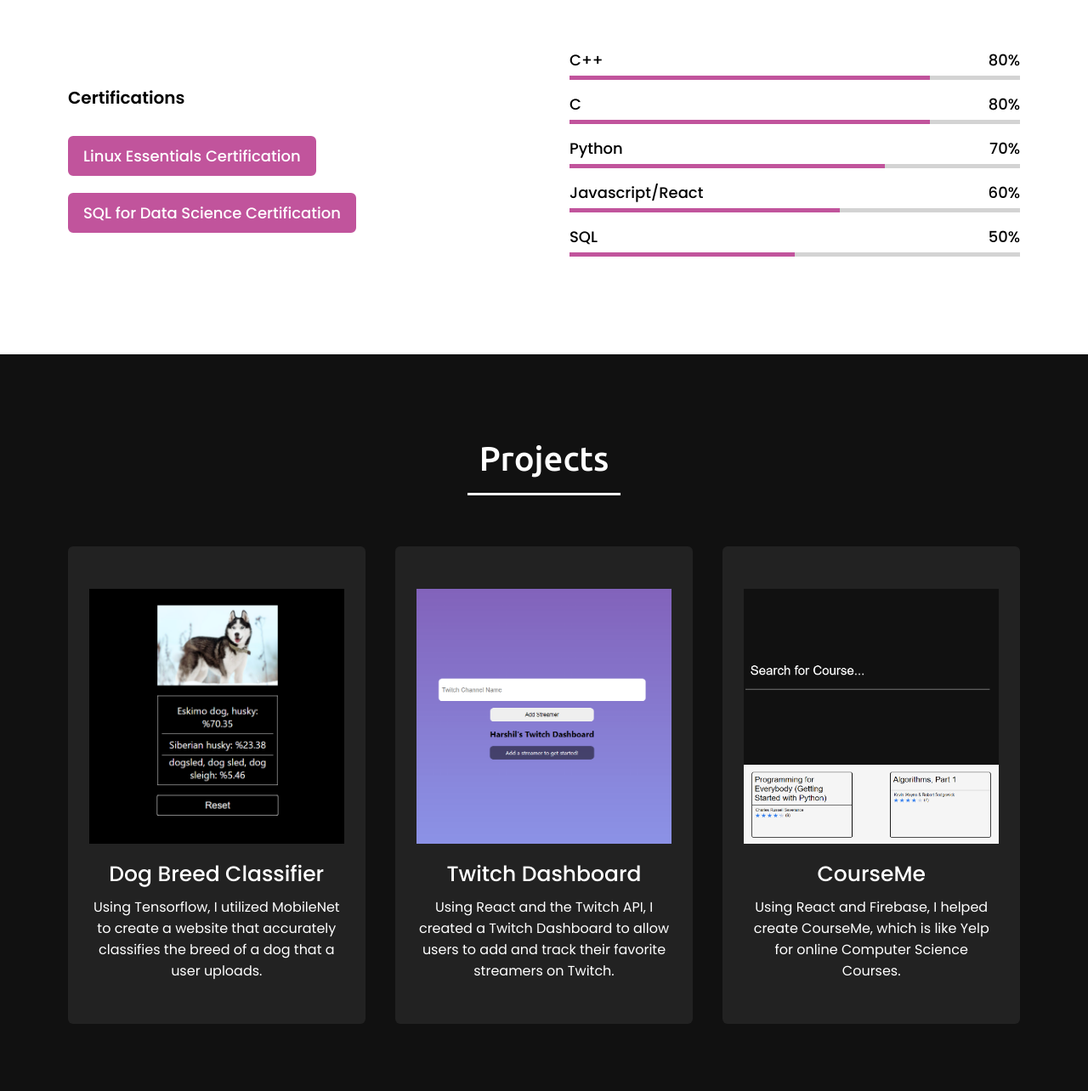
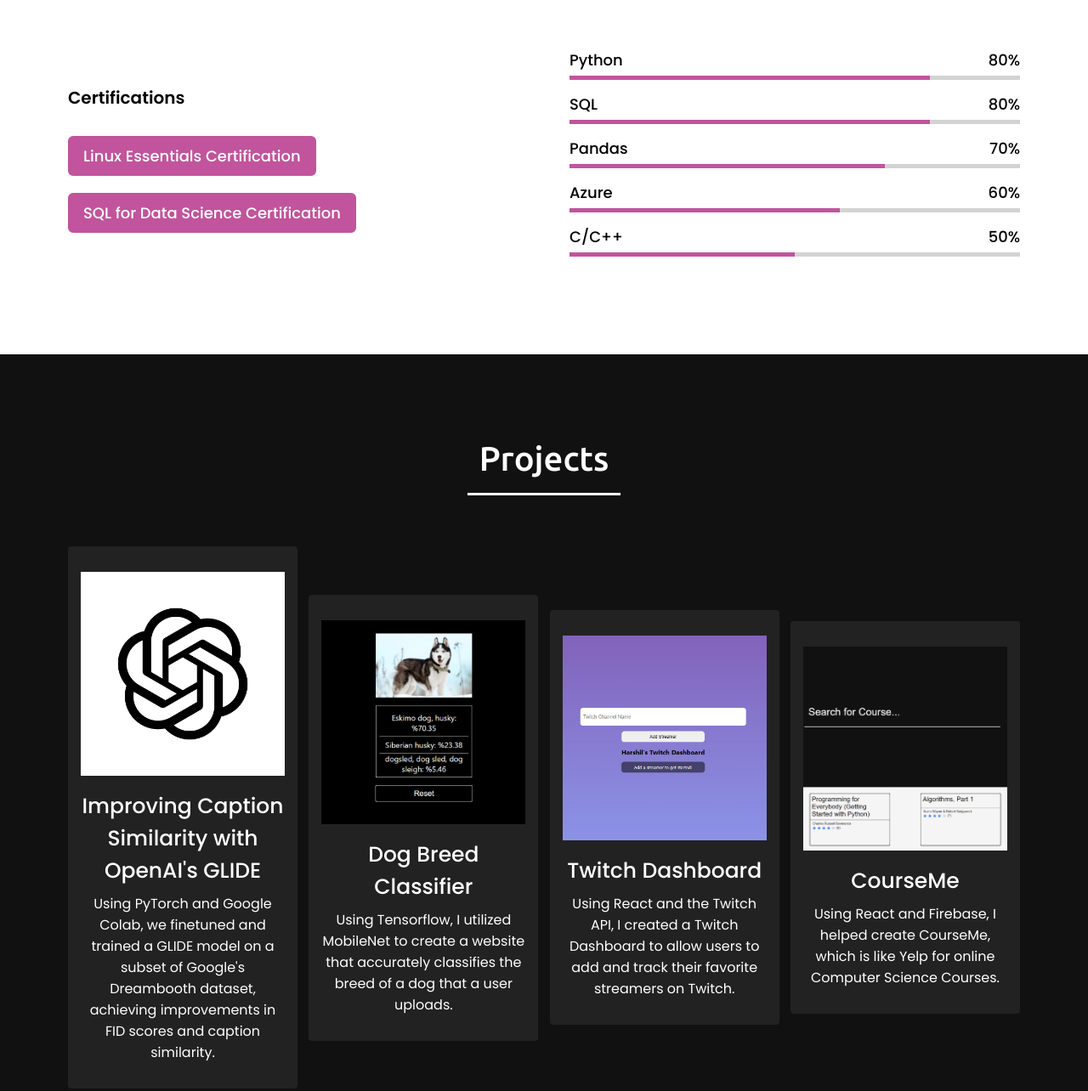
Before and after one commit to HarshilBhullar/HarshilBhullar.github.io, a plain HTML site: page index.html in a window 1280 px wide. Shown: the part 1702-2986 px from the top of the page at 85% size. Drawn offline with nearby package versions, Linux system fonts and the light colour scheme.

Commit message:
updated for 2024!

```diff
--- a/index.html
+++ b/index.html
@@ -1,5 +1,4 @@
 <!DOCTYPE html>
-<!-- Created By CodingNepal -->
 <html lang="en">
 <head>
     <meta charset="UTF-8">
@@ -50,14 +49,17 @@
                     <img src="media/self.jpg" alt="">
                 </div>
                 <div class="column right">
-                    <div class="text">I'm Harshil and I'm a 3rd year Computer Science major at UCLA.</div>
-                    <p>I am interested in developing software that utilizes Machine Learning and Data Science. I am currently looking for a Summer 2022 Software Engineering or Data Science internship!</p>
+                    <div class="text">I'm Harshil and I'm a Masters student studying Computer Science, with an emphasis on ML and Big Data, at UCLA.</div>
+                    <p>I am interested in developing software that utilizes Machine Learning and Big Data. I am currently looking for a full time role as a Data Analyst, Data Scientist, Data Engineer, or similar!</p>
                     <a href="media/resume.pdf">Resume</a>
                     <a href="https://github.com/HarshilBhullar">
                         <i class="fab fa-github fa-lg"></i>
                     </a>
                     <a href="https://www.linkedin.com/in/harshil-bhullar/">
                         <i class="fab fa-linkedin fa-lg"></i>
+                    </a>
+                    <a href="mailto:bhullarharshil@gmail.com">
+                        <i class="fa fa-envelope fa-lg"></i>
                     </a>
                 </div>
             </div>
@@ -80,35 +82,35 @@
                 <div class="column right">
                     <div class="bars">
                         <div class="info">
-                            <span>C++</span>
+                            <span>Python</span>
                             <span>80%</span>
                         </div>
                         <div class="line html"></div>
                     </div>
                     <div class="bars">
                         <div class="info">
-                            <span>C</span>
+                            <span>SQL</span>
                             <span>80%</span>
                         </div>
-                        <div class="line css"></div>
+                        <div class="line html"></div>
                     </div>
                     <div class="bars">
                         <div class="info">
-                            <span>Python</span>
+                            <span>Pandas</span>
                             <span>70%</span>
                         </div>
                         <div class="line js"></div>
                     </div>
                     <div class="bars">
                         <div class="info">
-                            <span>Javascript/React</span>
+                            <span>Azure</span>
                             <span>60%</span>
                         </div>
                         <div class="line php"></div>
                     </div>
                     <div class="bars">
                         <div class="info">
-                            <span>SQL</span>
+                            <span>C/C++</span>
                             <span>50%</span>
                         </div>
                         <div class="line mysql"></div>
@@ -118,11 +120,20 @@
         </div>
     </section>
 
-    <!-- services section start -->
+
+
+    <!-- projects section start -->
     <section class="services" id="services">
         <div class="max-width">
             <h2 class="title">Projects</h2>
             <div class="serv-content">
+                <div class="card">
+                    <a class="box" href="https://github.com/shairaalam19/cs245-fall2023-gm2" style="color: white">
+                        <img src="media/openai.jpg" alt="" width="100%">
+                        <div class="text">Improving Caption Similarity with OpenAI's GLIDE</div>
+                        <p>Using PyTorch and Google Colab, we finetuned and trained a GLIDE model on a subset of Google's Dreambooth dataset, achieving improvements in FID scores and caption similarity.</p>
+                    </a>
+                </div>
                 <div class="card">
                     <a class="box" href="https://harshil-dog-breed-classifier.herokuapp.com" style="color: white">
                         <img src="media/dog-breed-pic.png" alt="" width="100%">
--- a/script.js
+++ b/script.js
@@ -35,14 +35,14 @@
 
     // typing text animation script
     var typed = new Typed(".typing", {
-        strings: ["Student", "Programmer", "Developer", "Gamer"],
+        strings: ["Student", "Programmer", "Developer", "Gamer", "Passionate Matcha Enjoyer"],
         typeSpeed: 100,
         backSpeed: 60,
         loop: true
     });
 
     var typed = new Typed(".typing-2", {
-        strings: ["Student", "Programmer", "Developer", "Gamer"],
+        strings: ["Student", "Programmer", "Developer", "Gamer", "Passionate Matcha Enjoyer"],
         typeSpeed: 100,
         backSpeed: 60,
         loop: true
--- a/style.css
+++ b/style.css
@@ -272,11 +272,11 @@
     content: "";
 }
 .services .serv-content .card{
-    width: calc(33% - 20px);
+    width: calc(25% - 10px);
     background: #222;
     text-align: center;
-    border-radius: 6px;
-    padding: 50px 25px;
+    border-radius: 4px;
+    padding: 30px 15px;
     cursor: pointer;
     transition: all 0.3s ease;
 }
```
Also changed, not shown: media/openai.jpg (added), 1 other file.
